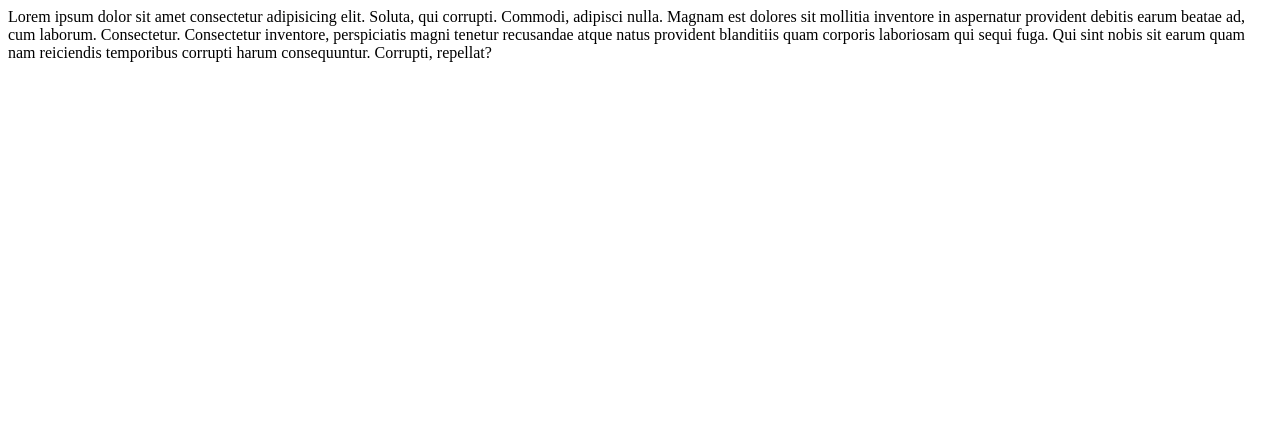
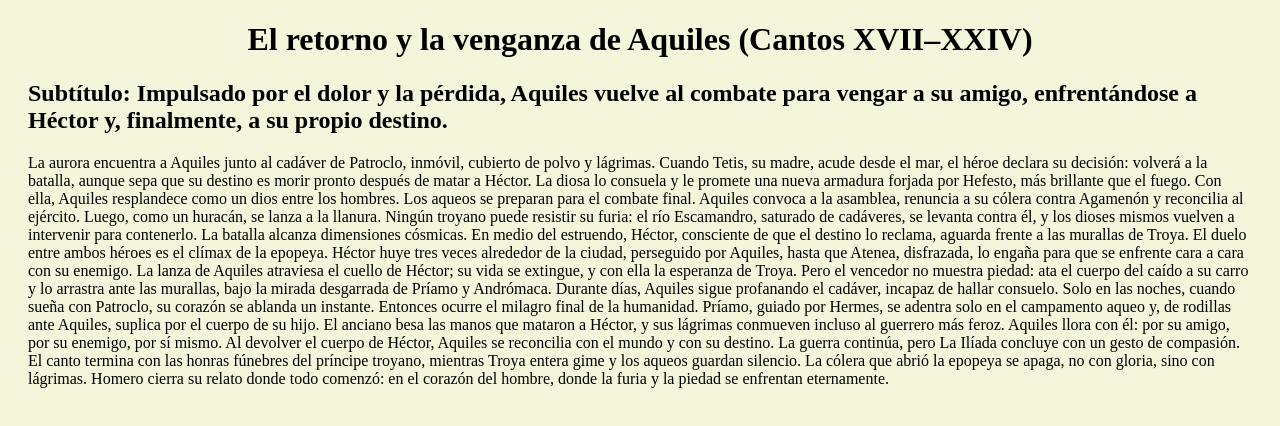
Before and after one commit to German039435/Libro-web, a plain HTML site: page mi-libro/Capitulos/capitulo3.html in a window 1280 px wide. Drawn offline with Linux system fonts and the light colour scheme.

Commit message:
cap 3 david

```diff
--- a/mi-libro/Capitulos/capitulo3.html
+++ b/mi-libro/Capitulos/capitulo3.html
@@ -3,10 +3,37 @@
 <head>
     <meta charset="UTF-8">
     <meta name="viewport" content="width=device-width, initial-scale=1.0">
-    <title>capitulo 3</title>
+    <title>🔥 Tercera parte:</title>
+
+    <style>
+        body{
+            background-color: beige;
+        }
+        p{
+            text-align:left;
+            margin: 20px;
+        }
+        h2{
+            margin: 20px;
+        }
+        h1{
+            text-align: center;
+        }
+    </style>
 </head>
 <body>
-    Lorem ipsum dolor sit amet consectetur adipisicing elit. Soluta, qui corrupti. Commodi, adipisci nulla. Magnam est dolores sit mollitia inventore in aspernatur provident debitis earum beatae ad, cum laborum. Consectetur.
-    Consectetur inventore, perspiciatis magni tenetur recusandae atque natus provident blanditiis quam corporis laboriosam qui sequi fuga. Qui sint nobis sit earum quam nam reiciendis temporibus corrupti harum consequuntur. Corrupti, repellat?
+    <h1>
+         El retorno y la venganza de Aquiles (Cantos XVII–XXIV)
+        </h1>
+        <h2>Subtítulo:
+ Impulsado por el dolor y la pérdida, Aquiles vuelve al combate para vengar a su amigo, enfrentándose a Héctor y, finalmente, a su propio destino.</h2>
+ <p>La aurora encuentra a Aquiles junto al cadáver de Patroclo, inmóvil, cubierto de polvo y lágrimas. Cuando Tetis, su madre, acude desde el mar, el héroe declara su decisión: volverá a la batalla, aunque sepa que su destino es morir pronto después de matar a Héctor. La diosa lo consuela y le promete una nueva armadura forjada por Hefesto, más brillante que el fuego. Con ella, Aquiles resplandece como un dios entre los hombres.
+Los aqueos se preparan para el combate final. Aquiles convoca a la asamblea, renuncia a su cólera contra Agamenón y reconcilia al ejército. Luego, como un huracán, se lanza a la llanura. Ningún troyano puede resistir su furia: el río Escamandro, saturado de cadáveres, se levanta contra él, y los dioses mismos vuelven a intervenir para contenerlo. La batalla alcanza dimensiones cósmicas. En medio del estruendo, Héctor, consciente de que el destino lo reclama, aguarda frente a las murallas de Troya.
+El duelo entre ambos héroes es el clímax de la epopeya. Héctor huye tres veces alrededor de la ciudad, perseguido por Aquiles, hasta que Atenea, disfrazada, lo engaña para que se enfrente cara a cara con su enemigo. La lanza de Aquiles atraviesa el cuello de Héctor; su vida se extingue, y con ella la esperanza de Troya. Pero el vencedor no muestra piedad: ata el cuerpo del caído a su carro y lo arrastra ante las murallas, bajo la mirada desgarrada de Príamo y Andrómaca.
+Durante días, Aquiles sigue profanando el cadáver, incapaz de hallar consuelo. Solo en las noches, cuando sueña con Patroclo, su corazón se ablanda un instante. Entonces ocurre el milagro final de la humanidad. Príamo, guiado por Hermes, se adentra solo en el campamento aqueo y, de rodillas ante Aquiles, suplica por el cuerpo de su hijo. El anciano besa las manos que mataron a Héctor, y sus lágrimas conmueven incluso al guerrero más feroz. Aquiles llora con él: por su amigo, por su enemigo, por sí mismo.
+Al devolver el cuerpo de Héctor, Aquiles se reconcilia con el mundo y con su destino. La guerra continúa, pero La Ilíada concluye con un gesto de compasión. El canto termina con las honras fúnebres del príncipe troyano, mientras Troya entera gime y los aqueos guardan silencio. La cólera que abrió la epopeya se apaga, no con gloria, sino con lágrimas. Homero cierra su relato donde todo comenzó: en el corazón del hombre, donde la furia y la piedad se enfrentan eternamente.
+</p>
+
+
 </body>
 </html>
```
